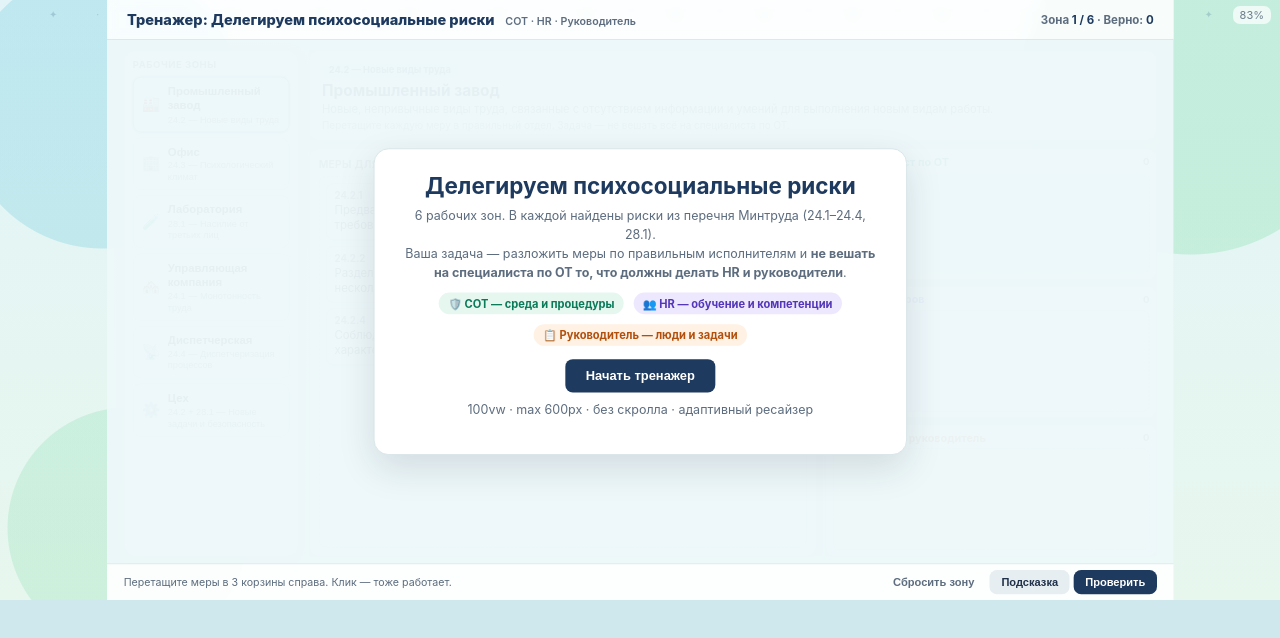
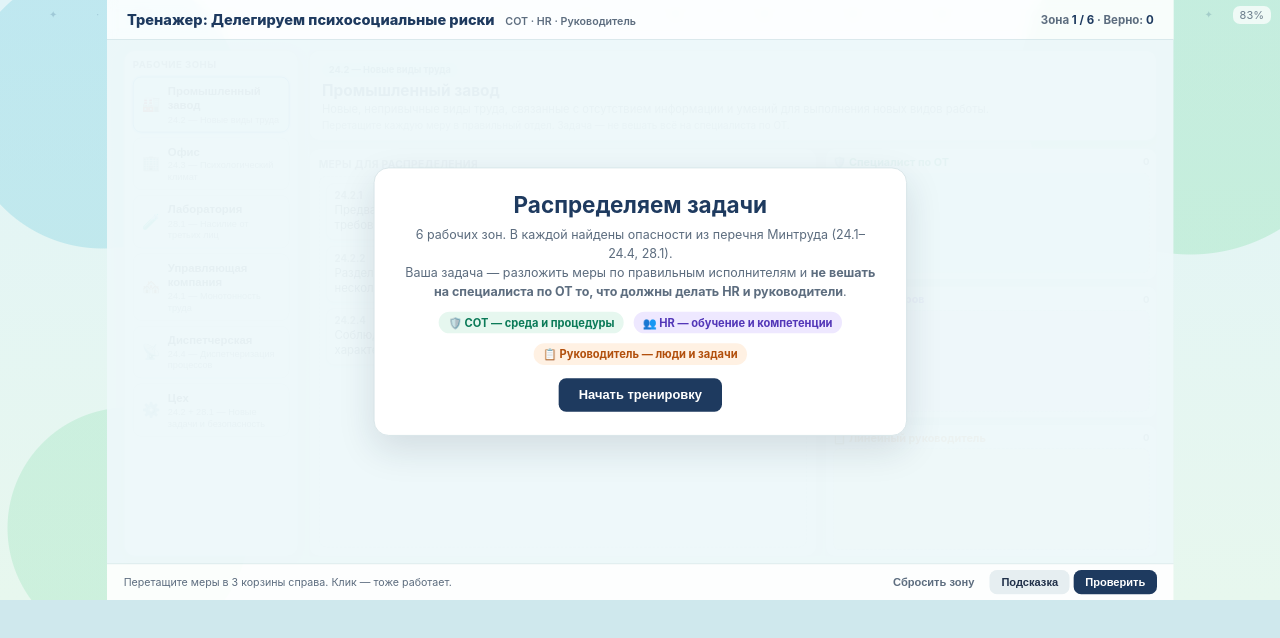
Before and after one commit to MariaKoroleva567/delegiruy_mery, a plain HTML site: page index.html in a window 1280 px wide. Drawn offline with nearby package versions, Linux system fonts and the light colour scheme.

Commit message:
Update index.html

```diff
--- a/index.html
+++ b/index.html
@@ -3,7 +3,7 @@
 <head>
 <meta charset="UTF-8">
 <meta name="viewport" content="width=device-width, initial-scale=1.0">
-<title>Тренажер: Делегируем психосоциальные риски</title>
+<title>Тренажер: Делегируем задачи по управлению рисками</title>
 <script src="https://cdn.jsdelivr.net/npm/sortablejs@1.15.0/Sortable.min.js"></script>
 <style>
   :root{
@@ -340,15 +340,14 @@
     <!-- Start overlay -->
     <div class="overlay" id="startOverlay">
       <div class="overlay-card">
-        <h2>Делегируем психосоциальные риски</h2>
-        <p>6 рабочих зон. В каждой найдены риски из перечня Минтруда (24.1–24.4, 28.1).<br>Ваша задача — разложить меры по правильным исполнителям и <b>не вешать на специалиста по ОТ то, что должны делать HR и руководители</b>.</p>
+        <h2>Распределяем задачи</h2>
+        <p>6 рабочих зон. В каждой найдены опасности из перечня Минтруда (24.1–24.4, 28.1).<br>Ваша задача — разложить меры по правильным исполнителям и <b>не вешать на специалиста по ОТ то, что должны делать HR и руководители</b>.</p>
         <div class="roles-legend">
           <span class="rl-ot">🛡️ СОТ — среда и процедуры</span>
           <span class="rl-hr">👥 HR — обучение и компетенции</span>
           <span class="rl-lin">📋 Руководитель — люди и задачи</span>
         </div>
-        <button class="btn btn-primary" id="btnStart" style="font-size:15.5px;padding:11px 24px">Начать тренажер</button>
-        <p class="tiny" style="margin-top:10px">100vw · max 600px · без скролла · адаптивный ресайзер</p>
+        <button class="btn btn-primary" id="btnStart" style="font-size:15.5px;padding:11px 24px">Начать тренировку</button>
       </div>
     </div>
 
@@ -375,7 +374,7 @@ const ZONES = [
   {
     id:'zavod', icon:'🏭', name:'Промышленный завод',
     tag:'24.2 — Новые виды труда',
-    desc:'Новые, непривычные виды труда, связанные с отсутствием информации и умений для выполнения новым видам работы.',
+    desc:'Новые, непривычные виды труда, связанные с отсутствием информации и умений для выполнения новых видов работы.',
     measures:[
       {code:'24.2.5', text:'Организация обучения по новому виду работы', role:'hr', note:'Обучение — это HR, не СОТ.'},
       {code:'24.2.2', text:'Разделение нового вида работы на несколько сотрудников', role:'lin', note:'Распределение нагрузки — руководитель.'},
```
